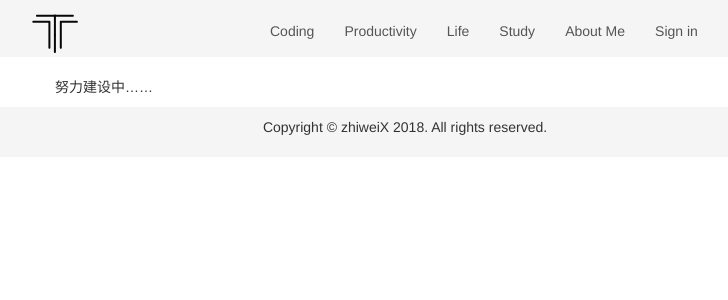
After one commit to zhiwei1988/blog, a Flask app: page /about in a window 1280 px wide. The commit adds this page. Shown: the top 300 px of the page, without its empty margins (235-963 px from the left). Run offline with Flask 2, Linux system fonts and the light colour scheme; parts of the project's set-up code (start-up, migrations or seed data) failed here and were passed over; some libraries are stand-ins or nearby versions.

Commit message:
增加默认页面与about页面

```diff
--- a/app/main/view.py
+++ b/app/main/view.py
@@ -14,6 +14,9 @@ def index():
     posts = Post.query.order_by(Post.timestamp.desc()).all()
     return render_template('index.html', posts=posts)
 
+@main.route('/about')
+def about():
+    return render_template('about.html')
 
 @main.route('/category/coding')
 def category_coding():
@@ -22,8 +25,7 @@ def category_coding():
         posts = category.posts
         return render_template('index.html', posts=posts)
 
-    return redirect(url_for('.index'))
-
+    return render_template('default.html')
 
 @main.route('/category/productivity')
 def category_productivity():
@@ -32,8 +34,7 @@ def category_productivity():
         posts = category.posts
         return render_template('index.html', posts=posts)
 
-    return redirect(url_for('.index'))
-
+    return render_template('default.html')
 
 @main.route('/category/life')
 def category_life():
@@ -42,7 +43,7 @@ def category_life():
         posts = category.posts
         return render_template('index.html', posts=posts)
 
-    return redirect(url_for('.index'))
+    return render_template('default.html')
 
 @main.route('/category/study')
 def category_study():
@@ -51,8 +52,7 @@ def category_study():
         posts = category.posts
         return render_template('index.html', posts=posts)
 
-    return redirect(url_for('.index'))
-
+    return render_template('default.html')
 
 @main.route('/edit', methods=['Get', 'Post'])
 @login_required
--- /dev/null
+++ b/app/templates/about.html
@@ -0,0 +1,7 @@
+{% extends "base.html" %}
+
+{% block home_page_content -%}
+<div class="container">
+    <p>努力建设中……</p>
+</div>
+{%- endblock home_page_content %}
--- a/app/templates/base.html
+++ b/app/templates/base.html
@@ -41,7 +41,7 @@
                             <a href="{{ url_for('main.category_study') }}">Study</a>
                         </li>
                         <li id="li-guanyu">
-                            <a href="#">About Me</a>
+                            <a href="{{ url_for('main.about') }}">About Me</a>
                         </li>
                         {% if current_user.is_authenticated %}
                         <li>
```
Also changed, not shown: app/templates/default.html (added, +8 -0 lines).
